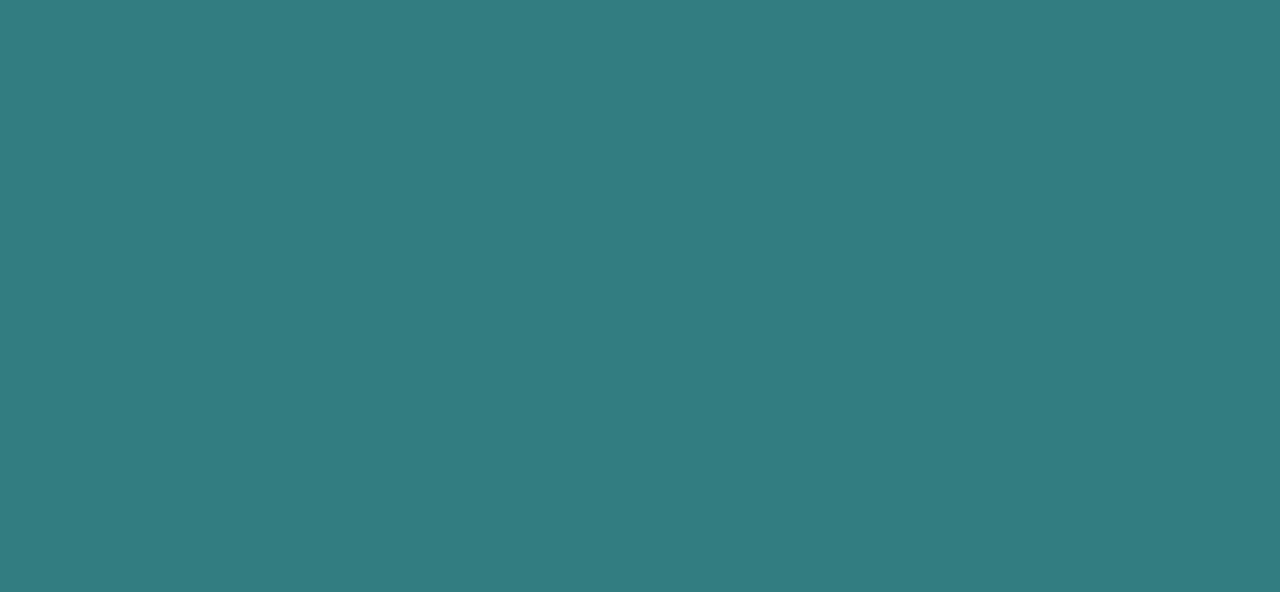
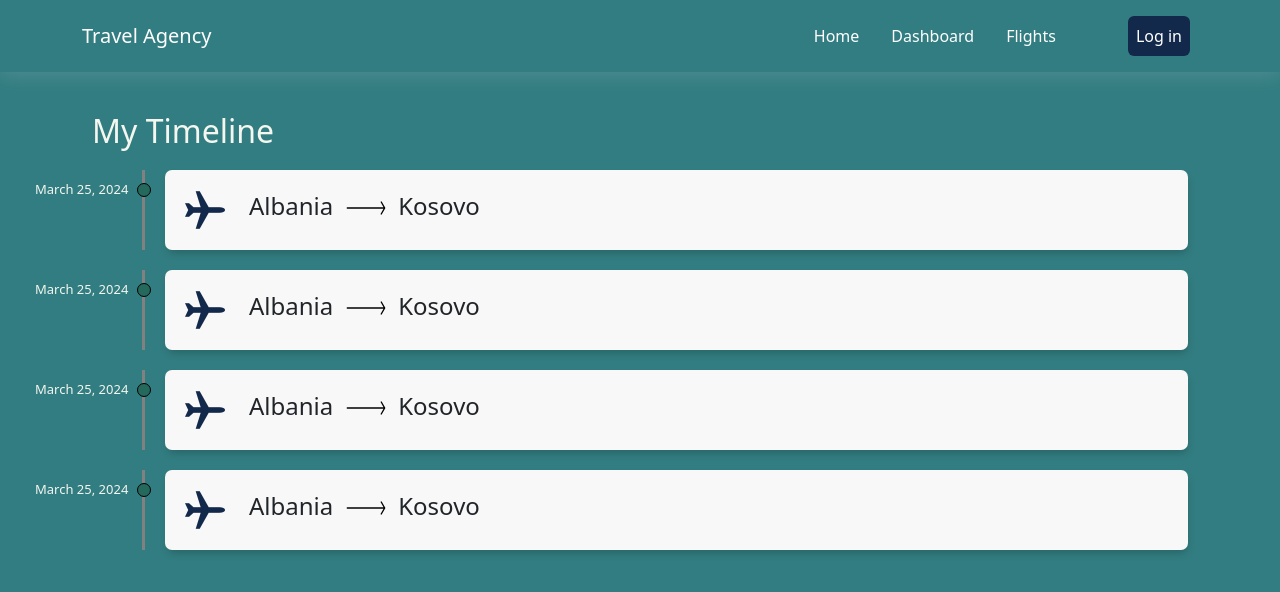
Before and after one commit to ermalbela/Project-Lab-1, a React (Vite) app in the folder travelAgency/: page /flights in a window 1280 px wide. Shown: the top 592 px of the page. Built offline with nearby package versions, Linux system fonts and the light colour scheme.

Commit message:
building flights page

```diff
--- /dev/null
+++ b/travelAgency/src/Components/Flights.jsx
@@ -0,0 +1,61 @@
+import React from 'react'
+import { Container, Row, Col } from 'react-bootstrap';
+import planeIcon from '../assets/images/plane-icon.png';
+
+const Flights = () => {
+  return (
+    <Container>
+      <Row>
+        <Col md={12}>
+          <h2 className='customized-text'>My Timeline</h2>
+          <div className="timeline-container">
+            <div className="event">
+              <div className="event-date customized-text">March 25, 2024</div>
+              <div className="timeline-content">
+                <img src={planeIcon} className='plane-icon'/>
+                <h4>Albania &nbsp;</h4>
+                <svg viewBox="0 0 33 12" role="img" className="svg-icon svg-fill icon__arrow--big--toright" style={{width: "40px", height: "20px", marginBottom: '4px'}}><path pid="0" d="m32.403 5.709.005-.008-2.84-4.944a.568.568 0 0 0-.77-.195.548.548 0 0 0-.198.757l2.34 4.11H1.063a.557.557 0 0 0-.562.553c0 .306.252.553.562.553h29.879l-2.343 4.138a.549.549 0 0 0 .199.757.567.567 0 0 0 .77-.196l2.841-4.971a.544.544 0 0 0-.006-.554z" fillRule="evenodd"></path></svg>
+                <h4>&nbsp; Kosovo</h4>
+              </div>
+            </div>
+          </div>
+          <div className="timeline-container">
+              <div className="event">
+                <div className="event-date customized-text">March 25, 2024</div>
+                <div className="timeline-content">
+                  <img src={planeIcon} className='plane-icon'/>
+                  <h4>Albania &nbsp;</h4>
+                  <svg viewBox="0 0 33 12" role="img" className="svg-icon svg-fill icon__arrow--big--toright" style={{width: "40px", height: "20px", marginBottom: '4px'}}><path pid="0" d="m32.403 5.709.005-.008-2.84-4.944a.568.568 0 0 0-.77-.195.548.548 0 0 0-.198.757l2.34 4.11H1.063a.557.557 0 0 0-.562.553c0 .306.252.553.562.553h29.879l-2.343 4.138a.549.549 0 0 0 .199.757.567.567 0 0 0 .77-.196l2.841-4.971a.544.544 0 0 0-.006-.554z" fillRule="evenodd"></path></svg>
+                  <h4>&nbsp; Kosovo</h4>
+                </div>
+              </div>
+          </div>
+          <div className="timeline-container">
+              <div className="event">
+                <div className="event-date customized-text">March 25, 2024</div>
+                <div className="timeline-content">
+                  <img src={planeIcon} className='plane-icon'/>
+                  <h4>Albania &nbsp;</h4>
+                  <svg viewBox="0 0 33 12" role="img" className="svg-icon svg-fill icon__arrow--big--toright" style={{width: "40px", height: "20px", marginBottom: '4px'}}><path pid="0" d="m32.403 5.709.005-.008-2.84-4.944a.568.568 0 0 0-.77-.195.548.548 0 0 0-.198.757l2.34 4.11H1.063a.557.557 0 0 0-.562.553c0 .306.252.553.562.553h29.879l-2.343 4.138a.549.549 0 0 0 .199.757.567.567 0 0 0 .77-.196l2.841-4.971a.544.544 0 0 0-.006-.554z" fillRule="evenodd"></path></svg>
+                  <h4>&nbsp; Kosovo</h4>
+                </div>
+              </div>
+          </div>
+          <div className="timeline-container">
+              <div className="event">
+                <div className="event-date customized-text">March 25, 2024</div>
+                <div className="timeline-content">
+                  <img src={planeIcon} className='plane-icon'/>
+                  <h4>Albania &nbsp;</h4>
+                  <svg viewBox="0 0 33 12" role="img" className="svg-icon svg-fill icon__arrow--big--toright" style={{width: "40px", height: "20px", marginBottom: '4px'}}><path pid="0" d="m32.403 5.709.005-.008-2.84-4.944a.568.568 0 0 0-.77-.195.548.548 0 0 0-.198.757l2.34 4.11H1.063a.557.557 0 0 0-.562.553c0 .306.252.553.562.553h29.879l-2.343 4.138a.549.549 0 0 0 .199.757.567.567 0 0 0 .77-.196l2.841-4.971a.544.544 0 0 0-.006-.554z" fillRule="evenodd"></path></svg>
+                  <h4>&nbsp; Kosovo</h4>
+                </div>
+              </div>
+          </div>
+        </Col>
+      </Row>
+    </Container>
+  )
+}
+
+export default Flights;
--- a/travelAgency/src/Layout/Header.jsx
+++ b/travelAgency/src/Layout/Header.jsx
@@ -1,5 +1,7 @@
 import React from "react";
-import {Navbar, Nav, NavLink, Container, NavbarBrand, NavbarToggle, NavbarCollapse, Button} from 'react-bootstrap';
+import {Navbar, Nav, NavLink, Container, NavbarBrand, NavbarToggle, NavbarCollapse, Button, NavItem} from 'react-bootstrap';
+import { routes } from "../Route/routes";
+import { Link } from "react-router-dom";
 
 const Header = () => {
 
@@ -9,13 +11,20 @@ const Header = () => {
         <NavbarBrand>Travel Agency</NavbarBrand>
         <NavbarToggle aria-controls="basic-navbar-nav" />
         <NavbarCollapse id="basic-navbar-nav">
-          <Nav className="ms-auto justify-content-center">
-            <NavLink to="/" className="nav-link-md">Home</NavLink>
-            <NavLink to="/">Link</NavLink>
-            <NavLink to="/">Travel</NavLink>
-            <NavLink to="/" className="ms-5">
-              <Button>Log in</Button>
+          <Nav className="ms-auto justify-content-center align-items-center">
+            <NavLink as='div' className="nav-link-md">
+              <Link className="nav-link" to='/'>Home</Link>
             </NavLink>
+            {routes.map(({path, name}, i) => (
+              <NavLink as='div' key={i}>
+                <Link className="nav-link" to={path}>{name}</Link>
+              </NavLink>
+            ))}
+              <Link className="nav-link" to='/'>
+                <NavLink as='button' className="ms-5 btn btn-primary">
+                  Log in
+                </NavLink>
+              </Link>
           </Nav>
         </NavbarCollapse>
       </Container>
--- a/travelAgency/src/Layout/Loader/index.jsx
+++ b/travelAgency/src/Layout/Loader/index.jsx
@@ -8,7 +8,7 @@ const Loader = () => {
   useEffect(() => {
        const timeout = setTimeout(() => {
           setShow(false);
-      }, 1500);
+      }, 1000);
 
       return () => {
         clearTimeout(timeout);
--- a/travelAgency/src/Route/index.jsx
+++ b/travelAgency/src/Route/index.jsx
@@ -3,7 +3,6 @@ import { BrowserRouter, Route, Routes, Outlet } from 'react-router-dom';
 import Loader from '../Layout/Loader';
 import LayoutRoutes from '../Layout/LayoutRoutes';
 import React from "react";
-import Header from '../Layout/Header';
 
 const Routers = () => {
 
--- a/travelAgency/src/Route/routes.jsx
+++ b/travelAgency/src/Route/routes.jsx
@@ -1,10 +1,10 @@
 import Dashboard from "../Components/Dashboard";
+import Flights from "../Components/Flights";
 import Header from "../Layout/Header"
 import React from "react";
 
 
 export const routes = [
-  {path: `/header`, Component: <Header />},
-  {path: `/`, Component: <Dashboard />}
-
+  {path: `/`, Component: <Dashboard />, name: 'Dashboard'},
+  {path: '/flights', Component: <Flights />, name: 'Flights'}
 ]
--- a/travelAgency/src/assets/css/main.css
+++ b/travelAgency/src/assets/css/main.css
@@ -5,7 +5,7 @@ body{
 }
 
 .navbar{
-  background-color: transparent!important;
+  background-color: #327D81!important;
   box-shadow: 0px 1px 20px 0px rgb(224 224 234 / 20%);
 }
 
@@ -17,6 +17,7 @@ body{
   color: white!important;
   display: flex!important;
   align-items: center;
+  text-decoration: none;
 }
 
 .btn-primary{
@@ -94,3 +95,58 @@ body{
   display: grid!important;
   place-content: center;
 }
+
+.timeline-container{
+  margin: 0 auto 0 50px;
+  border-left: 3px solid #818181;
+  padding-left: 20px;
+}
+
+.timeline-container .event{
+  box-shadow: 1px 5px 8px -2px rgba(0, 0, 0, 0.2);
+  padding: 20px;
+  margin: 20px 0;
+  position: relative;
+  background-color: #f8f8f8!important;
+  border-radius: 7px;
+}
+
+.timeline-container .event::before{
+  content: "";
+  width: 14px;
+  height: 14px;
+  border: 1px solid #000;
+  position: absolute;
+  left: -28px;
+  border-radius: 50%;
+  transform: translateY(-50%);
+  background-color: #24695c;
+}
+
+.timeline-container .event .event-date{
+  position: absolute;
+  left: -130px;
+  transform: translateY(-50%);
+  font-size: 13px;
+}
+
+.timeline-container p{
+  margin-top: 15px!important;
+  color: #000!important;
+}
+
+.timeline-content{
+  display: flex;
+  flex-direction: row;
+  align-items: center;
+}
+
+.customized-text{
+  color: #F4F6EF!important;
+}
+
+.plane-icon{
+  width: 40px;
+  height: 40px;
+  margin-right: 1.5rem;
+}
```
Also changed, not shown: travelAgency/src/assets/images/plane-icon.png (added).
